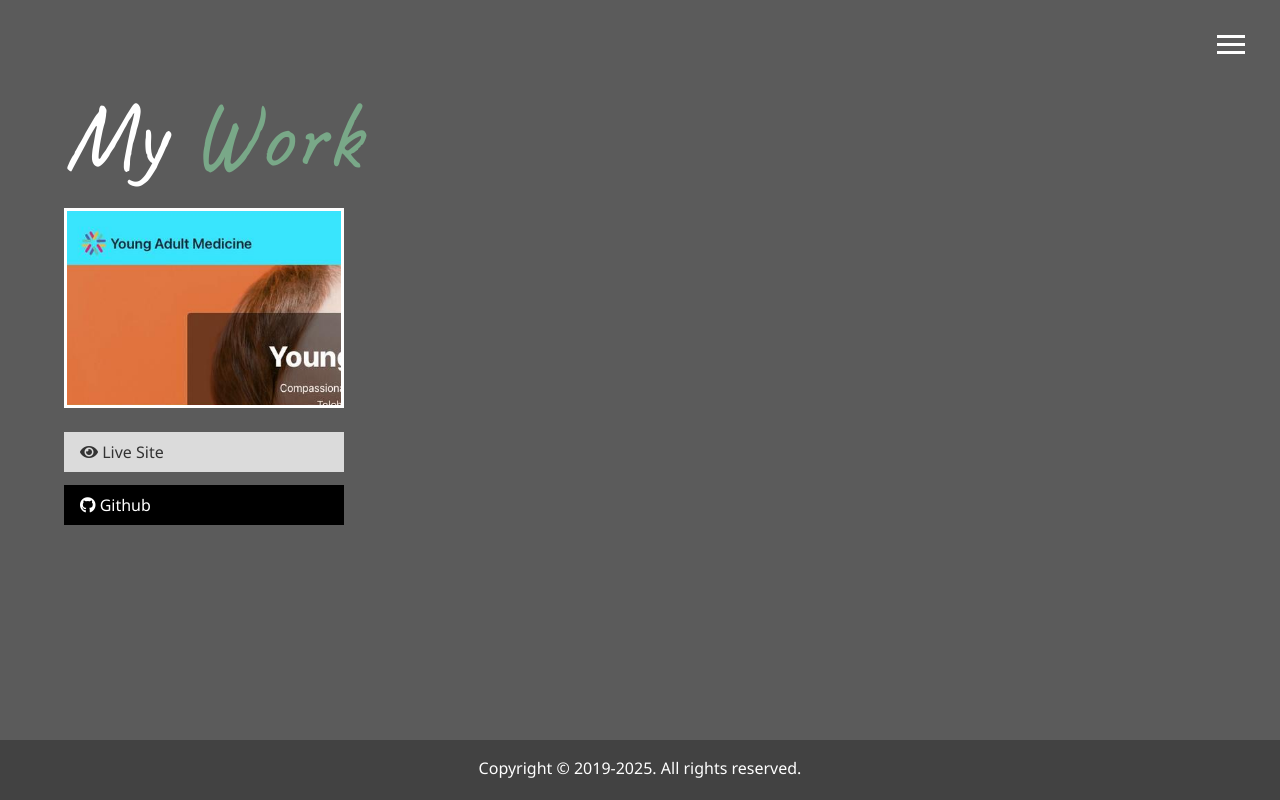
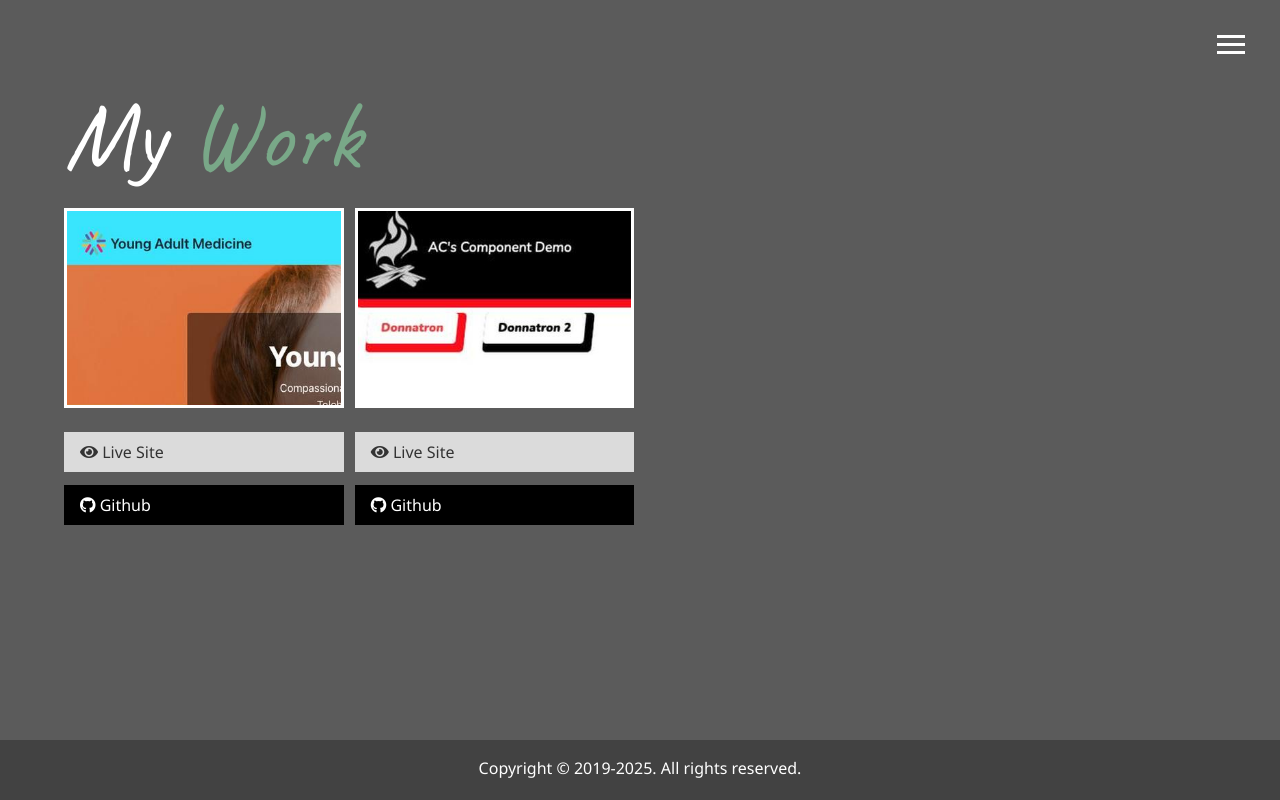
Before and after one commit to acres42/portfolio, a website: page dist/work.html in a window 1280 px wide. Drawn offline with Linux system fonts and the light colour scheme.

Commit message:
Cleanup work.html

```diff
--- a/dist/work.html
+++ b/dist/work.html
@@ -50,13 +50,27 @@
         <div class="overlay">
           <a href="https://youngadultmedicine.com" target="_blank">
             <img src="img/projects/yam.jpg" alt="Young Adult Medicine Website" />
-            <div class="title">Young Adult Medicine: Fully Branded HIPAA-Compliant Site</div>
+            <div class="title">Young Adult Medicine: Marketing Website in AstroJS</div>
           </a>
         </div>
         <a href="https://youngadultmedicine.com" target="_blank" class="btn-light">
           <i class="fa fa-eye"></i> Live Site
         </a>
         <a href="https://github.com/acres42/yam" target="_blank" class="btn-dark">
+          <i class="fab fa-github"></i> Github
+        </a>
+      </div>
+      <div class="item">
+        <div class="overlay">
+          <a href="https://acres42.github.io/five-components/" target="_blank">
+            <img src="img/projects/componentDemo.jpg" alt="component demo">
+            <div class="title">AC’s Component Demo: 5 Reusable UI Components in React + Tailwind</div>
+          </a>
+        </div>
+        <a href="https://acres42.github.io/five-components/" target="_blank" class="btn-light">
+          <i class="fa fa-eye"></i> Live Site
+        </a>
+        <a href="https://github.com/acres42/five-components/" target="_blank" class="btn-dark">
           <i class="fab fa-github"></i> Github
         </a>
       </div>
```
